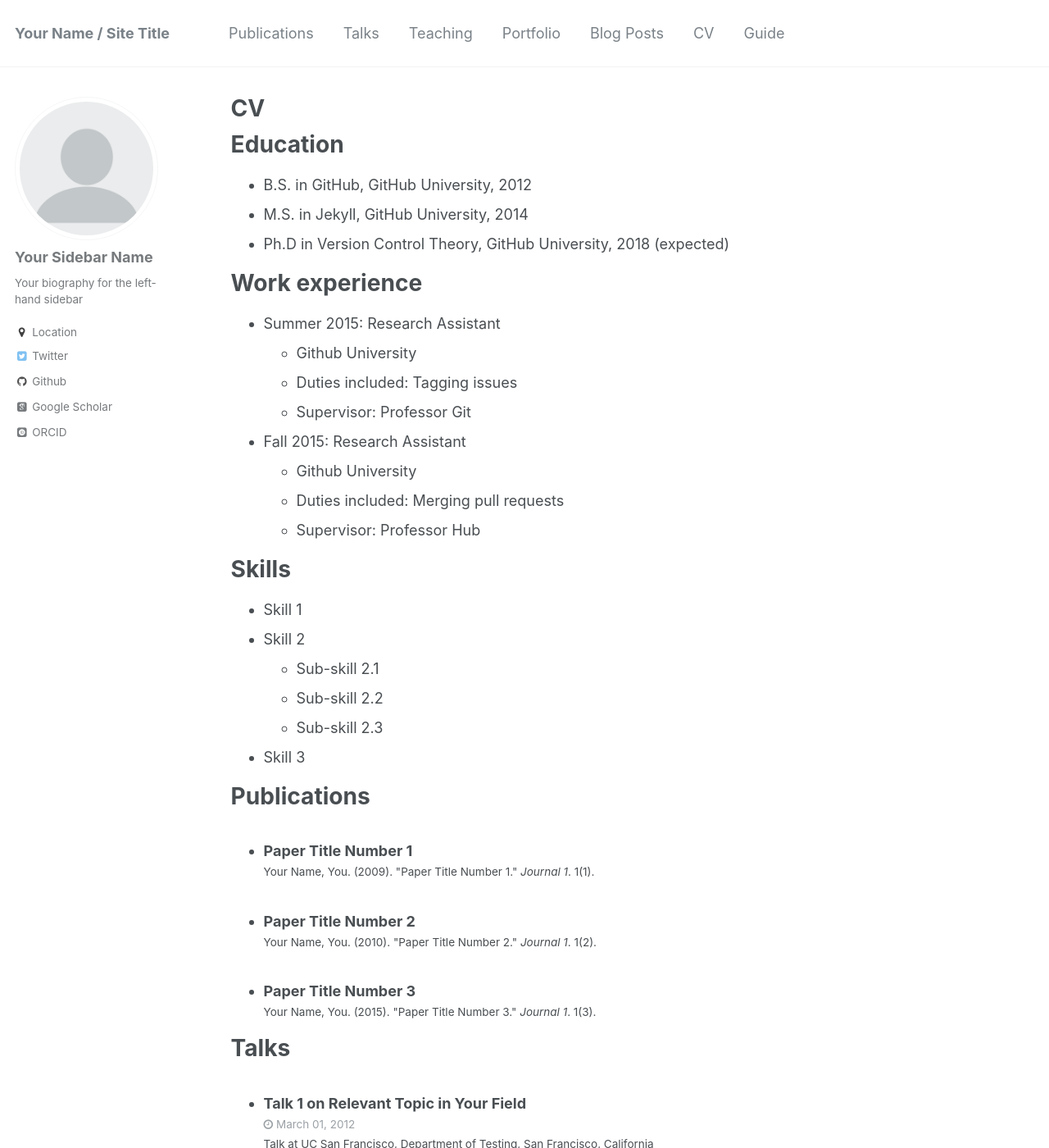
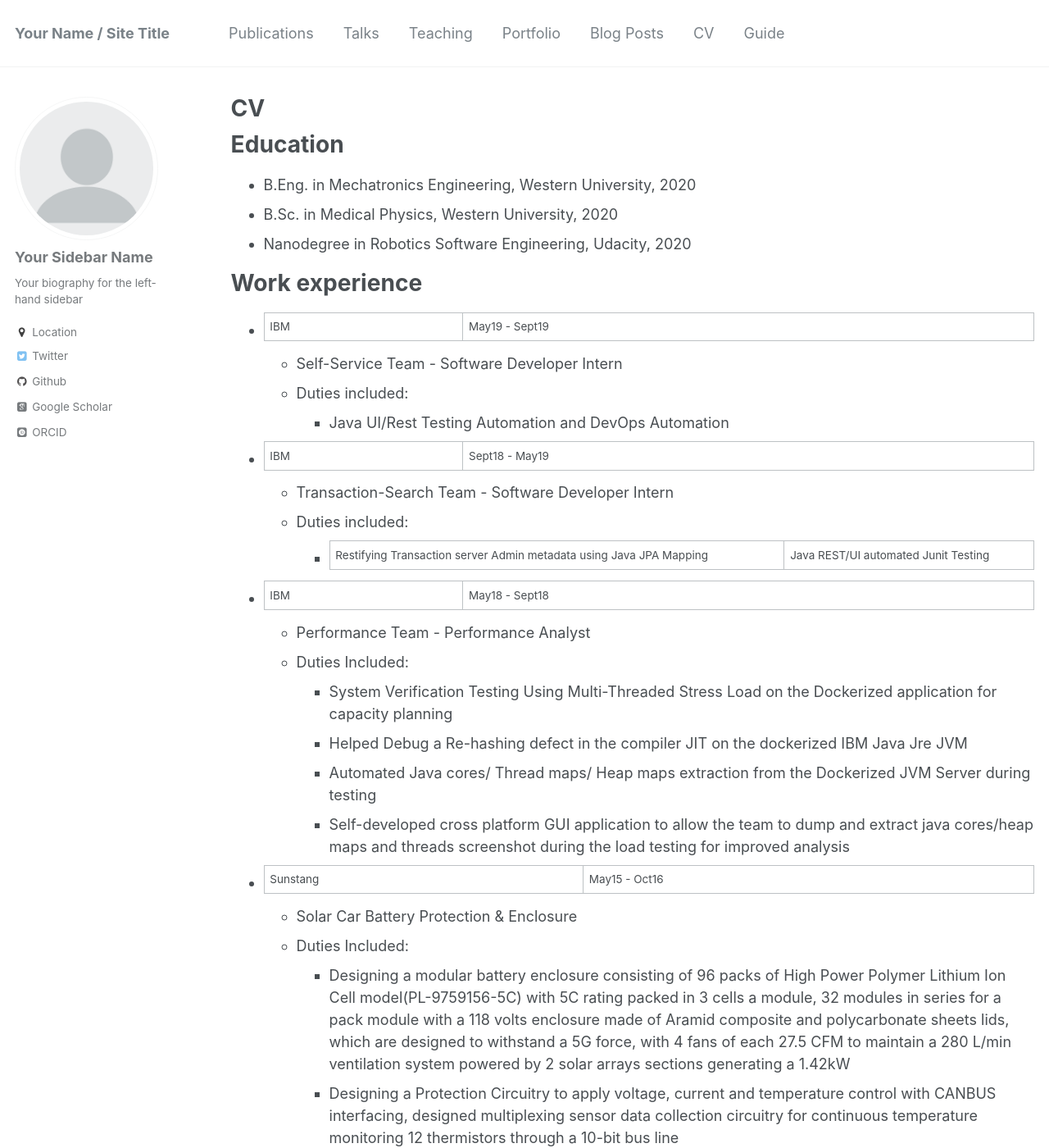
Before and after one commit to doitmaan/DetailedP, a Jekyll site: the page built from _pages/cv.md, in a window 1280 px wide and 1400 px high. Shown: the whole window at 82% size. Built offline with Jekyll 4.4.1, drawn with Linux system fonts in a browser that asks for light colours; some web fonts are replaced; some of the changed text lies outside the part shown.

Commit message:
anythings3

```diff
--- a/_pages/cv.md
+++ b/_pages/cv.md
@@ -11,21 +11,35 @@ redirect_from:
 
 Education
 ======
-* B.S. in GitHub, GitHub University, 2012
-* M.S. in Jekyll, GitHub University, 2014
-* Ph.D in Version Control Theory, GitHub University, 2018 (expected)
+* B.Eng. in Mechatronics Engineering, Western University, 2020
+* B.Sc. in Medical Physics, Western University, 2020
+* Nanodegree in Robotics Software Engineering, Udacity, 2020
 
 Work experience
 ======
-* Summer 2015: Research Assistant
-  * Github University
-  * Duties included: Tagging issues
-  * Supervisor: Professor Git
+* IBM | May19 - Sept19
+  * Self-Service Team - Software Developer Intern
+  * Duties included:
+    * Java UI/Rest Testing Automation and DevOps Automation
 
-* Fall 2015: Research Assistant
-  * Github University
-  * Duties included: Merging pull requests
-  * Supervisor: Professor Hub
+* IBM | Sept18 - May19
+  * Transaction-Search Team - Software Developer Intern
+  * Duties included:
+    * Restifying Transaction server Admin metadata using Java JPA Mapping | Java REST/UI automated Junit Testing
+
+* IBM | May18 - Sept18
+  * Performance Team - Performance Analyst
+  * Duties Included:
+    * System Verification Testing Using Multi-Threaded Stress Load on the Dockerized application for capacity planning
+    * Helped Debug a Re-hashing defect in the compiler JIT on the dockerized IBM Java Jre JVM
+    * Automated Java cores/ Thread maps/ Heap maps extraction from the Dockerized JVM Server during testing
+    * Self-developed cross platform GUI application to allow the team to dump and extract java cores/heap maps and threads screenshot during the load testing for improved analysis
+
+* Sunstang | May15 - Oct16
+  * Solar Car Battery Protection & Enclosure
+  * Duties Included:
+    * Designing a modular battery enclosure consisting of 96 packs of High Power Polymer Lithium Ion Cell model(PL-9759156-5C) with 5C rating packed in 3 cells a module, 32 modules in series for a pack module with a 118 volts enclosure made of Aramid composite and polycarbonate sheets lids, which are designed to withstand a 5G force, with 4 fans of each 27.5 CFM to maintain a 280 L/min ventilation system powered by 2 solar arrays sections generating a 1.42kW
+    * Designing a Protection Circuitry to apply voltage, current and temperature control with CANBUS interfacing, designed multiplexing sensor data collection circuitry for continuous temperature monitoring 12 thermistors through a 10-bit bus line
 
 Skills
 ======
@@ -34,26 +48,44 @@ Skills
   * Sub-skill 2.1
   * Sub-skill 2.2
   * Sub-skill 2.3
-* Skill 3
+* Programming
+  * Java | Python | C++ | C | SCALA | MATLAB | Assembly
+* Frameworks
+  * ROS | OpenCV | Electron | React | PyQt | Django | Café | Spark
+* Libraries
+  * OpenCV | NumPy | Pandas | Sickit Learn | Selenium | TensorFlow | Dash | Scrapy| Selenium | Pytorch | Electron | React | PyQt | Qt | Paho-mqt t
+* Software Tools
+  * Docker | Elasticsearch | Kafka| JMeter | Nginx | RabbitMQ | Redis| Kubernetes| Keil | Eclipse | Rviz | Solidworks | Microcap | LabVIEW | ROS | Quartus II | Eagle | Gazebo
+* Embedded RTOS
+  * μC/OS or Microc/OS | Windows Embedded Iot
+* Protocols
+  * SPI | UART | I2C | MQTT | TCP/IP |OBD-II | Bluetooth | NFC | RFID
+* MCUs
+  * Rabbit 2000 | Motorola 68HC11 | Altera FPGA | ESP8266 | Atmega328 | BCM2711 (ARM Cortex-A72)
+* Hardware Tools
+  * JTAG | Oscilloscope | Multimeter | Signal Generators
+* Sensors and Actuators
+  * DC AC Motors & Controllers | Signal Conditioning & filtering | RGB & Depth Cameras | IMU’s | Pneumatic
+* Power Electronics
+  * Half/Full Wave Rectifiers | 3phase Rectifiers| H Bridges | Single & 3 Phase Inverters | PWM | Buck-Boost Converters
+* Controllers
+  * PID | MPC | LQG | LQR | EKF
 
-Publications
+Projects
 ======
   <ul>{% for post in site.publications %}
     {% include archive-single-cv.html %}
   {% endfor %}</ul>
 
-Talks
+Certificates
 ======
-  <ul>{% for post in site.talks %}
-    {% include archive-single-talk-cv.html %}
-  {% endfor %}</ul>
+* Stanford University
+  * Machine Learning | <a href="https://www.coursera.org/account/accomplishments/certificate/RNS86HE2YSWK">Certificate Link</a></span></h2>
+        <h2>DeepLearning.Ai<span>Neural Networks & Deep Learning | <a href="https://www.coursera.org/account/accomplishments/certificate/QVRRXSSRYT4C">Certificate Link</a></span></h2>
+          <h2>Udacity<span>Robotics Software Engineer | <a href="https://graduation-api.udacity.com/api/certificate/RPCHDLGA/download">Nanodegree Link</a></span></h2>
 
 Teaching
 ======
   <ul>{% for post in site.teaching %}
     {% include archive-single-cv.html %}
   {% endfor %}</ul>
-
-Service and leadership
-======
-* Currently signed in to 43 different slack teams
```
Also changed, not shown: _pages/about.md (+1 -1 lines).
